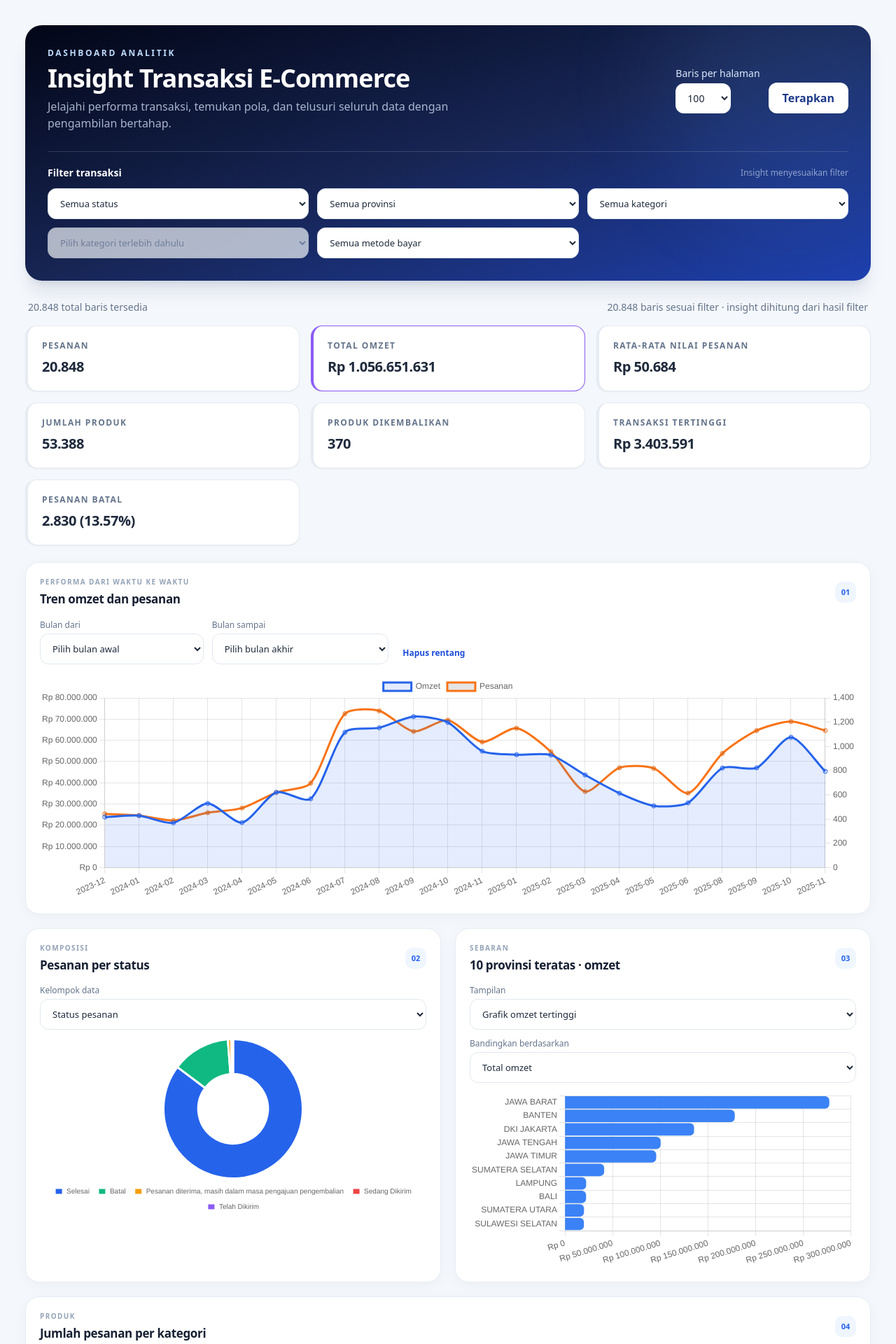
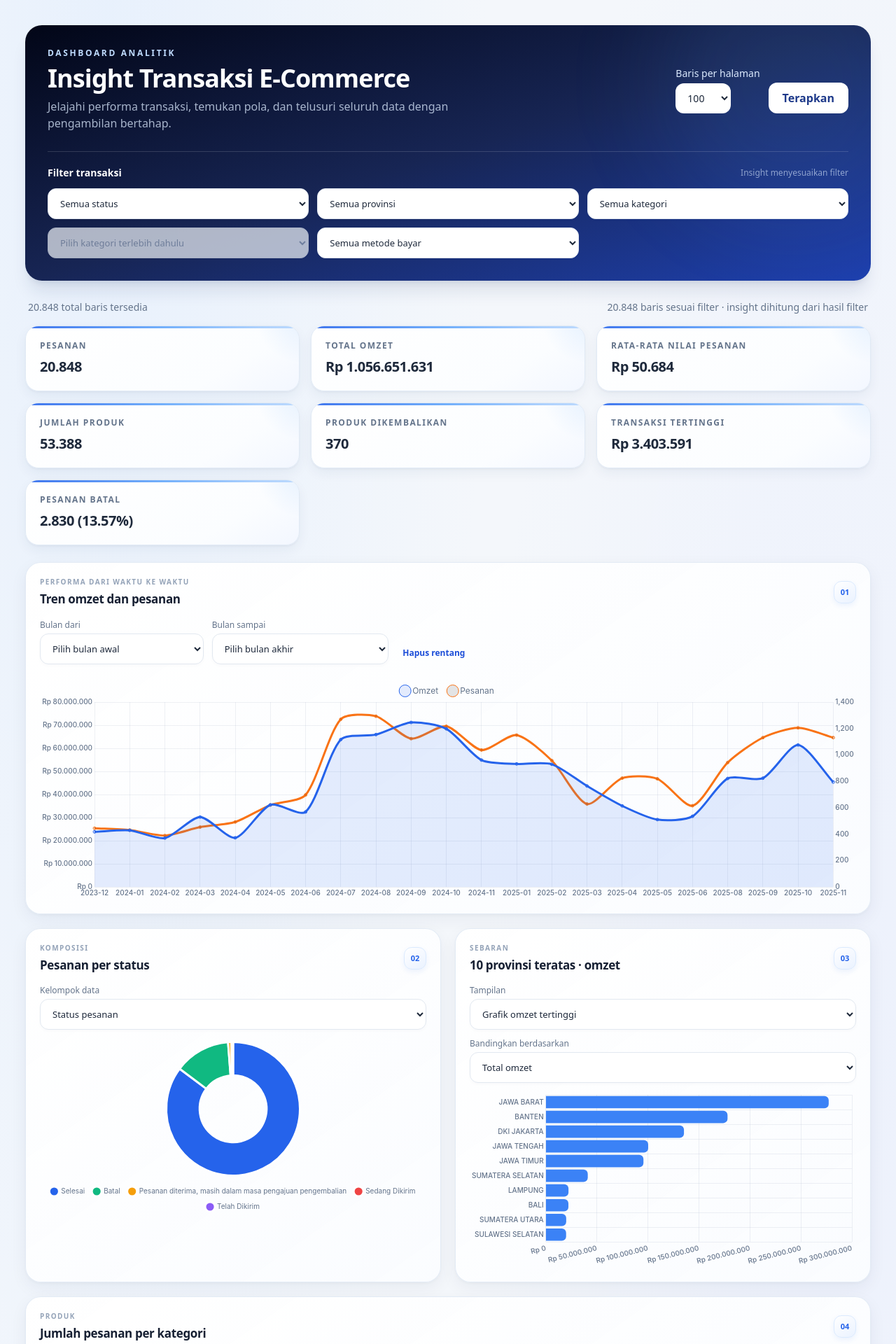
Before and after one commit to fikry123123/MapReduce-Transaksi-E-Commerce, a Flask app: page / in a window 1280 px wide. Shown: the top 1920 px of the page at 70% size. Run offline with Flask 3, Linux system fonts and the light colour scheme; some libraries are stand-ins or nearby versions.

Commit message:
update frontend

```diff
--- a/templates/index.html
+++ b/templates/index.html
@@ -9,17 +9,20 @@
     <link rel="stylesheet" href="https://cdn.jsdelivr.net/npm/leaflet@1.9.4/dist/leaflet.css">
     <script src="https://cdn.jsdelivr.net/npm/leaflet@1.9.4/dist/leaflet.js"></script>
     <style>
+        :root { --ink:#172033; --muted:#718096; --line:#e5ebf4; --blue:#2563eb; --blue-soft:#eff6ff; --surface-shadow:0 8px 24px rgba(15,35,70,.055),0 2px 5px rgba(15,35,70,.035); --surface-shadow-hover:0 20px 42px rgba(25,58,107,.12),0 7px 16px rgba(25,58,107,.07); }
         * { scrollbar-color: #cbd5e1 transparent; scrollbar-width: thin; }
-        .filter-control { width:100%; min-width:0; border:1px solid #e2e8f0; border-radius:12px; background:#fff; color:#1e293b; padding:11px 13px; font-size:13px; outline:none; transition:box-shadow .18s,border-color .18s; }
-        .filter-control:focus { border-color:#93c5fd; box-shadow:0 0 0 3px rgba(147,197,253,.28); }
+        body { background-image:radial-gradient(ellipse at 12% 0%,rgba(219,234,254,.48),transparent 34%),radial-gradient(ellipse at 94% 25%,rgba(224,231,255,.38),transparent 30%); }
+        .filter-control { width:100%; min-width:0; border:1px solid #e2e8f0; border-radius:12px; background:#fff; color:#1e293b; padding:11px 13px; font-size:13px; outline:none; box-shadow:0 2px 5px rgba(15,35,70,.025); transition:box-shadow .2s,border-color .2s,transform .2s; }
+        .filter-control:focus { border-color:#93c5fd; box-shadow:0 0 0 3px rgba(147,197,253,.28),0 4px 12px rgba(37,99,235,.08); transform:translateY(-1px); }
         .filter-control:disabled { background:#f1f5f9; color:#94a3b8; cursor:not-allowed; }
-        .panel { background:#fff; border:1px solid #e7edf5; border-radius:20px; padding:20px; box-shadow:0 5px 20px rgba(15,23,42,.035); }
+        .panel { position:relative; background:linear-gradient(145deg,rgba(255,255,255,.99),rgba(250,252,255,.96)); border:1px solid rgba(226,234,245,.95); border-radius:22px; padding:20px; box-shadow:var(--surface-shadow); transform:translateY(0) perspective(1000px) rotateX(0); transition:transform .28s cubic-bezier(.2,.75,.25,1),box-shadow .28s,border-color .28s; animation:panel-enter .55s both; }
+        .panel:hover { transform:translateY(-3px) perspective(1000px) rotateX(.25deg); box-shadow:var(--surface-shadow-hover); border-color:#d5e2f5; }
         .panel-heading { display:flex; align-items:center; justify-content:space-between; gap:12px; margin-bottom:16px; }
         .panel-heading h2 { font-size:17px; font-weight:700; letter-spacing:-.02em; color:#172033; }
         .eyebrow { color:#94a3b8; font-size:10px; font-weight:700; letter-spacing:.14em; margin-bottom:4px; }
-        .chart-mark { display:grid; place-items:center; width:30px; height:30px; border-radius:10px; background:#eff6ff; color:#2563eb; font-size:11px; font-weight:700; }
-        .page-button { border:1px solid #e2e8f0; background:white; border-radius:10px; padding:9px 13px; font-size:13px; font-weight:600; color:#334155; transition:background .15s; }
-        .page-button:hover:not(:disabled) { background:#f1f5f9; }
+        .chart-mark { display:grid; place-items:center; width:32px; height:32px; border:1px solid #dbeafe; border-radius:11px; background:linear-gradient(145deg,#fff,#eaf2ff); color:#2563eb; font-size:11px; font-weight:800; box-shadow:0 3px 7px rgba(37,99,235,.08); }
+        .page-button { border:1px solid #dce5f1; background:linear-gradient(180deg,#fff,#f8faff); border-radius:11px; padding:9px 13px; font-size:13px; font-weight:600; color:#334155; box-shadow:0 2px 4px rgba(15,35,70,.04); transition:transform .18s,box-shadow .18s,background .18s; }
+        .page-button:hover:not(:disabled) { background:#f1f6ff; transform:translateY(-2px); box-shadow:0 7px 14px rgba(15,35,70,.09); }
         .page-button:disabled { opacity:.4; cursor:not-allowed; }
         #tableHead th { background:#f8fafc; color:#64748b; text-transform:uppercase; letter-spacing:.06em; font-size:10px; }
         #tableHead th, #tableBody td { padding:12px 14px; border-bottom:1px solid #eef2f7; }
@@ -40,7 +43,15 @@
         #tableBody tr:nth-child(even) td:first-child { background:#fbfdff; }
         #tableBody tr:hover td:first-child { background:#eff6ff; }
         #provinceMap { height:480px; border-radius:16px; background:#eff6ff; z-index:1; }
-        @media (max-width:640px) { .panel { padding:16px; border-radius:16px; } .panel-heading h2 { font-size:15px; } }
+        .kpi-card { position:relative; overflow:hidden; border:1px solid #e1eaf5!important; border-left:1px solid #e1eaf5!important; border-radius:19px; background:linear-gradient(150deg,#fff 4%,#fbfdff 72%,#f3f7ff 100%); box-shadow:0 7px 17px rgba(27,57,96,.055),0 2px 3px rgba(27,57,96,.04); transform:translateY(0) rotateX(0); transform-style:preserve-3d; transition:transform .32s cubic-bezier(.2,.75,.25,1),box-shadow .32s,border-color .32s; animation:card-enter .55s both; animation-delay:var(--delay,0ms); }
+        .kpi-card:before { content:""; position:absolute; inset:0 0 auto; height:3px; background:linear-gradient(90deg,#2563eb,#60a5fa,#bfdbfe); opacity:.88; }
+        .kpi-card:after { content:""; pointer-events:none; position:absolute; width:130px; height:130px; right:-68px; top:-77px; border-radius:50%; background:radial-gradient(circle,rgba(96,165,250,.14),transparent 70%); }
+        .kpi-card:hover { transform:translateY(-5px) perspective(800px) rotateX(2deg) scale(1.012); box-shadow:0 18px 30px rgba(31,73,133,.13),0 6px 12px rgba(31,73,133,.07); border-color:#c9dcf7!important; }
+        .chart-wrap { animation:card-enter .65s both; }
+        @keyframes card-enter { from { opacity:0; transform:translateY(12px) scale(.99); } to { opacity:1; transform:translateY(0) scale(1); } }
+        @keyframes panel-enter { from { opacity:0; transform:translateY(9px); } to { opacity:1; transform:translateY(0); } }
+        @media (max-width:640px) { .panel { padding:16px; border-radius:17px; } .panel-heading h2 { font-size:15px; } .kpi-card { border-radius:15px; } .kpi-card:hover { transform:translateY(-2px); } }
+        @media (prefers-reduced-motion:reduce) { *,*:before,*:after { animation-duration:.01ms!important; animation-iteration-count:1!important; scroll-behavior:auto!important; transition-duration:.01ms!important; } }
     </style>
 </head>
 <body class="bg-[#f4f7fb] text-slate-800 antialiased">
@@ -153,6 +164,30 @@
     }
     function renderChart(id, config) {
         if (charts[id]) charts[id].destroy();
+        Chart.defaults.font.family = 'Inter, ui-sans-serif, system-ui, -apple-system, "Segoe UI", sans-serif';
+        Chart.defaults.color = '#64748b';
+        Chart.defaults.animation.duration = 760;
+        Chart.defaults.animation.easing = 'easeOutQuart';
+        Chart.defaults.plugins.legend.labels.usePointStyle = true;
+        Chart.defaults.plugins.legend.labels.boxWidth = 9;
+        Chart.defaults.plugins.legend.labels.padding = 16;
+        Chart.defaults.plugins.tooltip.backgroundColor = 'rgba(15,23,42,.94)';
+        Chart.defaults.plugins.tooltip.titleFont = {weight:'700'};
+        Chart.defaults.plugins.tooltip.padding = 11;
+        Chart.defaults.plugins.tooltip.cornerRadius = 10;
+        Chart.defaults.scale.grid.color = 'rgba(148,163,184,.16)';
+        Chart.defaults.scale.grid.drawTicks = false;
+        Chart.defaults.scale.border.display = false;
+        Chart.defaults.scale.ticks.font = {size:10,weight:'500'};
+        Chart.defaults.elements.line.borderWidth = 3;
+        Chart.defaults.elements.line.tension = .28;
+        Chart.defaults.elements.point.radius = 2;
+        Chart.defaults.elements.point.hoverRadius = 6;
+        Chart.defaults.elements.bar.borderRadius = 7;
+        Chart.defaults.elements.arc.borderWidth = 3;
+        Chart.defaults.elements.arc.hoverOffset = 8;
+        config.options = config.options || {};
+        config.options.animation = {duration:760,easing:'easeOutQuart',...(config.options.animation||{})};
         charts[id] = new Chart($(id), config);
     }
     function renderComposition(data) {
@@ -251,8 +286,7 @@
             ['Pesanan', count(i.orders)], ['Total omzet', idr(i.revenue)], ['Rata-rata nilai pesanan', idr(i.average_order_value)],
             ['Jumlah produk', count(i.items)], ['Produk dikembalikan', count(i.returned_items)], ['Transaksi tertinggi', idr(i.highest_order_value)], ['Pesanan batal', `${count(i.cancelled_orders)} (${i.cancellation_rate}%)`]
         ];
-        const accents = ['border-blue-500','border-violet-500','border-cyan-500','border-emerald-500','border-amber-500','border-rose-500'];
-        $('kpis').innerHTML = cards.map(([label, value], index) => `<article class="bg-white rounded-2xl border border-slate-200/80 border-l-4 ${accents[index]} shadow-sm p-4 md:p-5 min-w-0"><p class="text-[10px] md:text-xs uppercase tracking-[.12em] text-slate-500 font-semibold">${label}</p><p class="text-base md:text-xl font-bold tracking-tight text-slate-800 mt-2 break-words">${value}</p></article>`).join('');
+        $('kpis').innerHTML = cards.map(([label, value], index) => `<article class="kpi-card p-4 md:p-5 min-w-0" style="--delay:${index*55}ms"><p class="text-[10px] md:text-xs uppercase tracking-[.12em] text-slate-500 font-semibold relative z-[1]">${label}</p><p class="text-base md:text-xl font-bold tracking-tight text-slate-800 mt-2 break-words relative z-[1]">${value}</p></article>`).join('');
         const monthly = i.monthly;
         renderChart('monthlyChart', {type:'line',data:{labels:monthly.map(x=>x.month),datasets:[{label:'Omzet',data:monthly.map(x=>x.revenue),borderColor:'#2563eb',backgroundColor:'rgba(37,99,235,.12)',fill:true,tension:.25},{label:'Pesanan',data:monthly.map(x=>x.orders),borderColor:'#f97316',yAxisID:'y1',tension:.25}]},options:{responsive:true,maintainAspectRatio:false,interaction:{mode:'index',intersect:false},onClick:(event,elements,chart)=>{if(!elements.length)return;const month=chart.data.labels[elements[0].index];$('bulan_dari').value=month;$('bulan_sampai').value=month;loadData(true);setTimeout(()=>$('tableBody').closest('article').scrollIntoView({behavior:'smooth',block:'start'}),250);},plugins:{tooltip:{callbacks:{footer:()=> 'Klik titik untuk melihat transaksi bulan ini'}}},scales:{y:{beginAtZero:true,ticks:{callback:v=>'Rp '+Number(v).toLocaleString('id-ID')}},y1:{beginAtZero:true,position:'right',grid:{drawOnChartArea:false}}}}});
         renderComposition(data);
```
